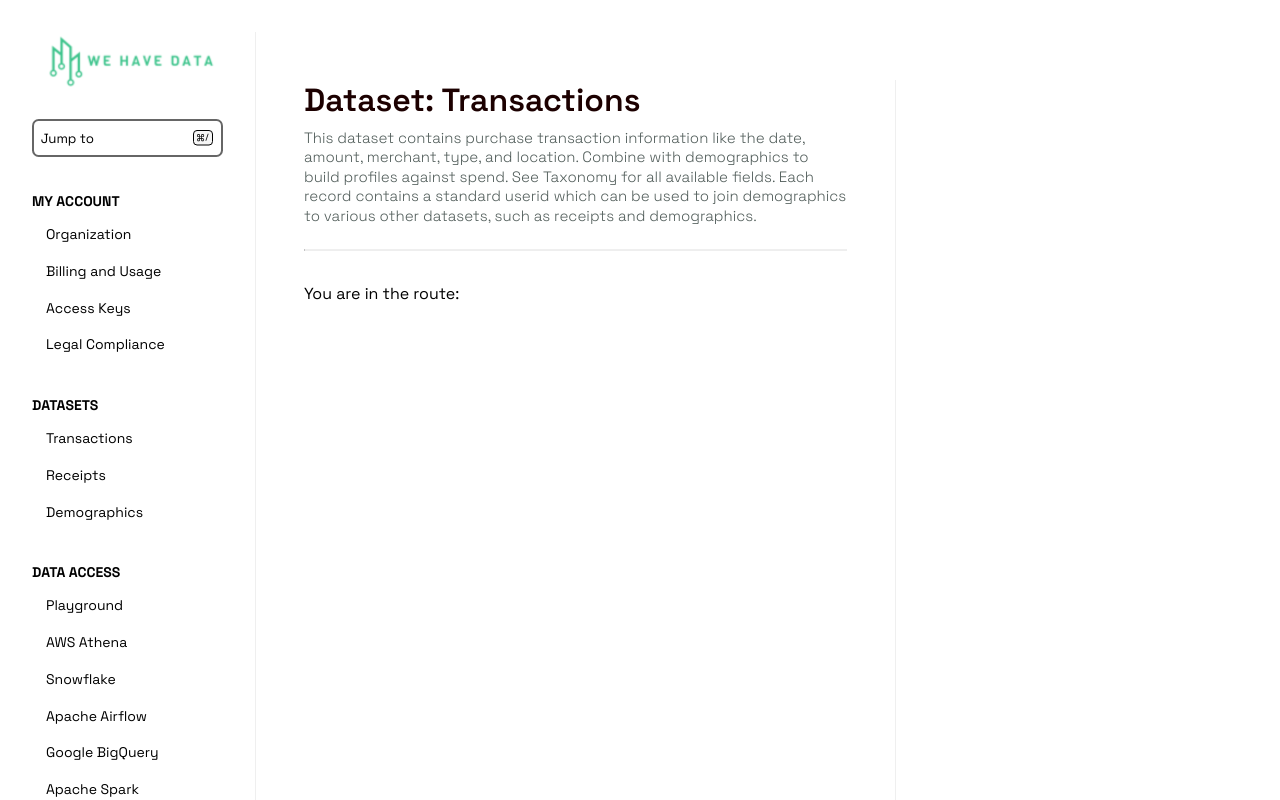
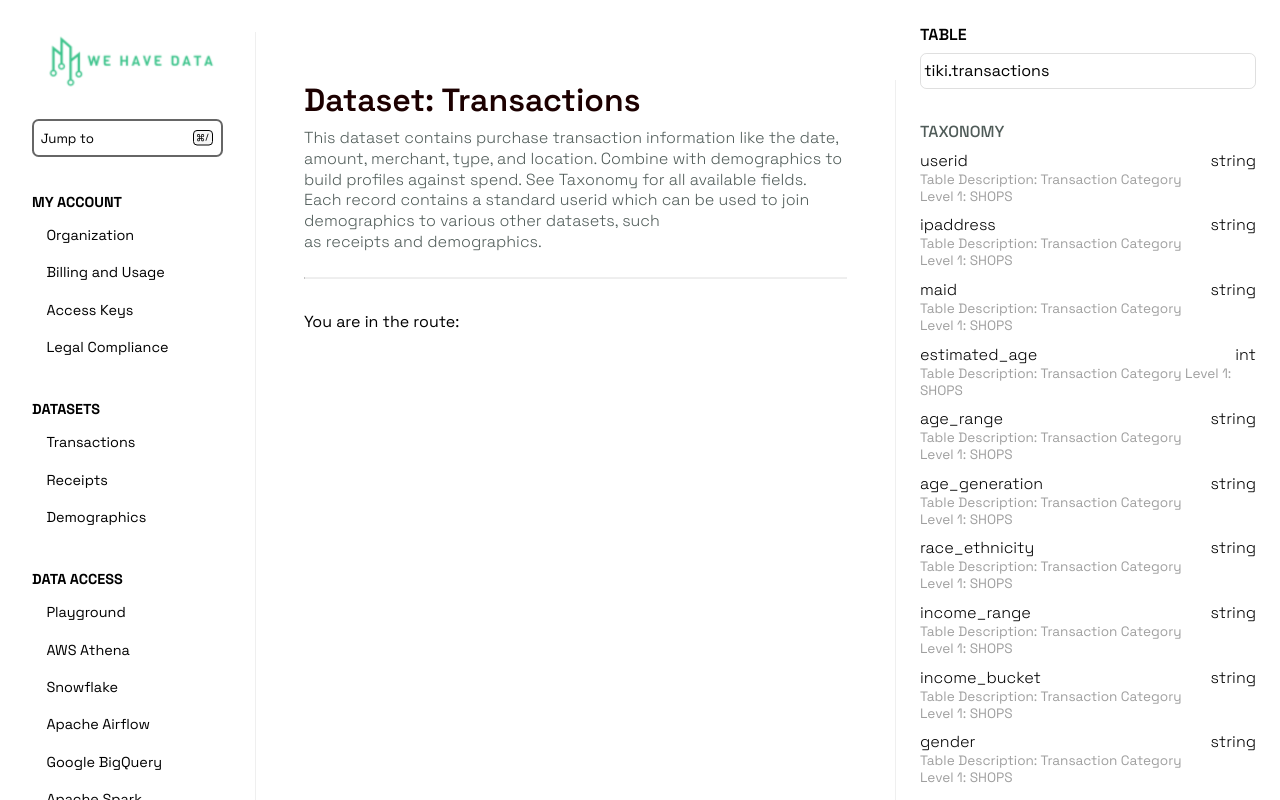
Before and after one commit to tiki/website-client-shop, a Vue app: page / in a window 1280 px wide. Shown: the top 800 px of the page. Built offline with nearby package versions, Linux system fonts and the light colour scheme.

Commit message:
wip: third column

```diff
--- a/src/ContentColumn/ContentHeader.vue
+++ b/src/ContentColumn/ContentHeader.vue
@@ -34,7 +34,7 @@ h1 {
 
 h2 {
   color: #505c59;
-  font-size: 15px;
+  font-size: 1em;
   font-weight: 300;
   margin-top: 0.5em;
   line-height: 1.3em;
--- a/src/MainLayout/MainLayout.vue
+++ b/src/MainLayout/MainLayout.vue
@@ -1,6 +1,7 @@
 <script setup lang="ts">
 import NavigationColumn from '../NavColumn/NavigationColumn.vue'
 import ContentColumn from '../ContentColumn/ContentColumn.vue'
+import TableColumn from '../TableColumn/TableColumn.vue'
 import { ref } from 'vue'
 
 const route = ref<string>()
@@ -15,6 +16,8 @@ const route = ref<string>()
     <content-column> You are in the route: {{ route }}</content-column>
 
     <!-- third column -->
+
+    <table-column />
   </div>
 </template>
 
--- a/src/NavColumn/NavSection.vue
+++ b/src/NavColumn/NavSection.vue
@@ -42,7 +42,7 @@ const handleRouting = (route: string) => {
 <style scoped>
 p {
   font-weight: bold;
-  font-size: 14px;
+  font-size: 0.9em;
   margin-top: 2em;
 }
 
@@ -51,7 +51,7 @@ li {
   padding: 0.3em 0 0.3em 1em;
   margin: 0.75em 0;
   cursor: pointer;
-  font-size: 14px;
+  font-size: 0.9em;
 }
 
 li:hover,
--- /dev/null
+++ b/src/TableColumn/TableColumn.vue
@@ -0,0 +1,20 @@
+<script setup lang="ts">
+import TableColumnHeader from './TableColumnHeader.vue'
+import TableTaxonomy from './TableTaxonomy.vue'
+</script>
+
+<template>
+  <div class="table-column-container">
+    <table-column-header />
+    <table-taxonomy />
+  </div>
+</template>
+
+<style scoped>
+.table-column-container {
+  height: 100vh;
+  width: 30%;
+  margin-top: 1.5em;
+  padding: 0 1.5em;
+}
+</style>
--- /dev/null
+++ b/src/TableColumn/TableColumnHeader.vue
@@ -0,0 +1,25 @@
+<script
+  setup
+  lang="ts
+"
+></script>
+
+<template>
+  <h1>TABLE</h1>
+  <div class="table-name">tiki.transactions</div>
+</template>
+
+<style scoped>
+h1 {
+  font-size: 1em;
+  margin-bottom: 0.5em;
+  font-weight: 600;
+}
+
+.table-name {
+  border: 1px solid #00000020;
+  padding: 0.4em 0.2em;
+  border-radius: 0.4em;
+  margin-bottom: 2em;
+}
+</style>
--- /dev/null
+++ b/src/TableColumn/TableTaxonomy.vue
@@ -0,0 +1,62 @@
+<script setup lang="ts">
+import { demographics, transactions, receipts } from './Tables'
+
+const checkTable = (table: string) => {
+  switch (table) {
+    case 'demographics':
+      return demographics
+    case 'receipts':
+      return receipts
+    case 'transactions':
+      return transactions
+  }
+}
+</script>
+
+<template>
+  <div class="table-taxonomy-container">
+    <h2>TAXONOMY</h2>
+    <ul>
+      <li v-for="data of checkTable('demographics')" :key="data.data">
+        <div class="table-cell-container">
+          <span class="table-cell-type">
+            {{ data.data }}
+          </span>
+          <span class="table-cell-description"
+            >Table Description: Transaction Category Level 1: SHOPS</span
+          >
+        </div>
+        <span class="table-cell-type">{{ data.type }}</span>
+      </li>
+    </ul>
+  </div>
+</template>
+
+<style scoped>
+h2 {
+  font-size: 1em;
+  margin-bottom: 0.5em;
+  color: #505c59;
+  font-weight: 500;
+}
+li {
+  list-style-type: none;
+  display: flex;
+  justify-content: space-between;
+  margin-bottom: 0.6em;
+}
+
+.table-cell-type {
+  font-weight: 300;
+}
+
+.table-cell-container {
+  display: flex;
+  flex-direction: column;
+}
+
+.table-cell-description {
+  color: #00000060;
+  font-size: 0.85em;
+}
+</style>
--- /dev/null
+++ b/src/TableColumn/Tables.ts
@@ -0,0 +1,254 @@
+const transactions = [
+  {
+    data: 'userid',
+    type: 'string'
+  },
+  {
+    data: 'transactionid',
+    type: 'string'
+  },
+  {
+    data: 'authorized_date',
+    type: 'date'
+  },
+  {
+    data: 'transaction_date',
+    type: 'date'
+  },
+  {
+    data: 'clean_merchant_name',
+    type: 'string'
+  },
+  {
+    data: 'merchant_name',
+    type: 'string'
+  },
+  {
+    data: 'transaction_name',
+    type: 'string'
+  },
+  {
+    data: 'amount',
+    type: 'float'
+  },
+  {
+    data: 'payment_channel',
+    type: 'string'
+  },
+  {
+    data: 'category_level1',
+    type: 'string'
+  },
+  {
+    data: 'category_level2',
+    type: 'string'
+  },
+  {
+    data: 'category_level3',
+    type: 'string'
+  },
+  {
+    data: 'num_levels',
+    type: 'int'
+  },
+  {
+    data: 'primary_personal_finance_category',
+    type: 'string'
+  },
+  {
+    data: 'detailed_personal_finance_category',
+    type: 'string'
+  },
+  {
+    data: 'merchant_address',
+    type: 'string'
+  },
+  {
+    data: 'merchant_city',
+    type: 'string'
+  },
+  {
+    data: 'merchant_state',
+    type: 'string'
+  },
+  {
+    data: 'merchant_zip',
+    type: 'string'
+  }
+]
+
+const demographics = [
+  {
+    data: 'userid',
+    type: 'string'
+  },
+  {
+    data: 'ipaddress',
+    type: 'string'
+  },
+  {
+    data: 'maid',
+    type: 'string'
+  },
+  {
+    data: 'estimated_age',
+    type: 'int'
+  },
+  {
+    data: 'age_range',
+    type: 'string'
+  },
+  {
+    data: 'age_generation',
+    type: 'string'
+  },
+  {
+    data: 'race_ethnicity',
+    type: 'string'
+  },
+  {
+    data: 'income_range',
+    type: 'string'
+  },
+  {
+    data: 'income_bucket',
+    type: 'string'
+  },
+  {
+    data: 'gender',
+    type: 'string'
+  },
+  {
+    data: 'user_zip_sha256',
+    type: 'string'
+  },
+  {
+    data: 'user_state',
+    type: 'string'
+  },
+  {
+    data: 'user_state_abbrev',
+    type: 'string'
+  },
+  {
+    data: 'presence_of_children',
+    type: 'boolean'
+  },
+  {
+    data: 'quant_of_children',
+    type: 'int'
+  },
+  {
+    data: 'education',
+    type: 'string'
+  },
+  {
+    data: 'living_situation',
+    type: 'string'
+  },
+  {
+    data: 'hh_size',
+    type: 'int'
+  },
+  {
+    data: 'marital_status',
+    type: 'string'
+  },
+  {
+    data: 'employment_status',
+    type: 'string'
+  },
+  {
+    data: 'sexual_orientation',
+    type: 'string'
+  }
+]
+
+const receipts = [
+  {
+    data: 'userid',
+    type: 'string'
+  },
+  {
+    data: 'receiptid',
+    type: 'string'
+  },
+  {
+    data: 'receipt_date',
+    type: 'date'
+  },
+  {
+    data: 'merchant_name',
+    type: 'string'
+  },
+  {
+    data: 'merchant_address',
+    type: 'string'
+  },
+  {
+    data: 'merchant_city',
+    type: 'string'
+  },
+  {
+    data: 'merchant_state',
+    type: 'string'
+  },
+  {
+    data: 'merchant_zip',
+    type: 'string'
+  },
+  {
+    data: 'channel',
+    type: 'string'
+  },
+  {
+    data: 'amount',
+    type: 'float'
+  },
+  {
+    data: 'brand',
+    type: 'string'
+  },
+  {
+    data: 'product_name',
+    type: 'string'
+  },
+  {
+    data: 'product_description',
+    type: 'string'
+  },
+  {
+    data: 'quantity',
+    type: 'int'
+  },
+  {
+    data: 'unit_price',
+    type: 'float'
+  },
+  {
+    data: 'total_price',
+    type: 'float'
+  },
+  {
+    data: 'category_level1',
+    type: 'string'
+  },
+  {
+    data: 'category_level2',
+    type: 'string'
+  },
+  {
+    data: 'category_level3',
+    type: 'string'
+  },
+  {
+    data: 'size',
+    type: 'string'
+  },
+  {
+    data: 'upc',
+    type: 'string'
+  }
+]
+
+export { demographics, receipts, transactions }
```
